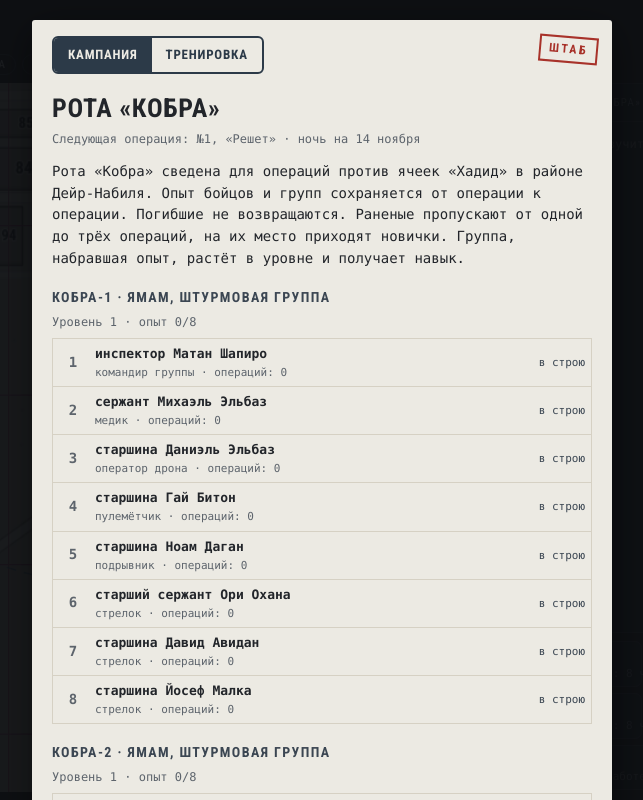
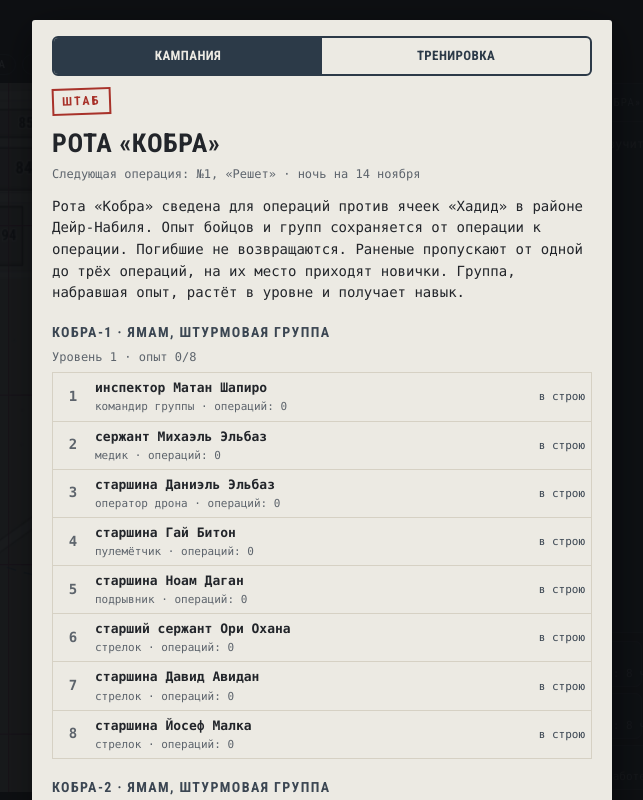
Before and after one commit to MoiseyIL/IsraelGame, a plain HTML site: page ru/index.html in a window 1280 px wide. Shown: the whole page, without its empty margins (318-961 px from the left). Drawn offline with Linux system fonts and the light colour scheme; a web font is replaced by a local one.

Commit message:
Вёрстка экранов штаба и приказа на телефоне с крупным шрифтом
Вкладки «Кампания / Тренировка» занимают всю ширину и переносят текст,
штамп стоит над заголовком и не наезжает на вкладки и заголовок,
код тренировки перенесён из заголовка в строку под ним.

Co-Authored-By: Claude Opus 5.5 <noreply@anthropic.com>
Claude-Session: https://claude.ai/code/session_01DAL1a4mNBHw1Dii3QRWrtg

```diff
--- a/ru/index.html
+++ b/ru/index.html
@@ -139,8 +139,11 @@ button:focus-visible{outline:2px solid var(--amber);outline-offset:2px}
 .hist{display:grid;gap:4px;font-size:12px}
 .hist div{display:grid;grid-template-columns:auto 1fr;gap:8px}
 .hist div span:last-child{color:#5d646c}
-#campDoc .tabs{display:flex;gap:0;margin:-6px 0 14px;border:2px solid #2c3a48;border-radius:6px;overflow:hidden;width:max-content;max-width:calc(100% - 110px)}
-#campDoc .tabs button{background:transparent;border:0;padding:7px 14px;font-family:var(--f-head);font-weight:700;letter-spacing:.06em;text-transform:uppercase;color:#2c3a48;font-size:13px}
+#campDoc .tabs{display:flex;gap:0;margin:-6px 0 12px;border:2px solid #2c3a48;border-radius:6px;overflow:hidden;width:100%;box-sizing:border-box}
+.doc .stamp{position:static!important;display:inline-block;margin:0 0 8px;transform:rotate(-2deg)!important}
+.doc h1{padding-left:0!important;padding-right:0!important}
+#campDoc .tabs button{flex:1 1 0;min-width:0;background:transparent;border:0;padding:8px 6px;font-family:var(--f-head);font-weight:700;letter-spacing:.03em;text-transform:uppercase;color:#2c3a48;font-size:13px;overflow-wrap:anywhere}
+#campDoc h1{padding-inline-end:0}
 #campDoc .tabs button.on{background:#2c3a48;color:var(--paper)}
 #campDoc h3{font-family:var(--f-head);font-size:13px;letter-spacing:.08em;text-transform:uppercase;margin:14px 0 6px;color:#5d646c}
 .trow{display:flex;flex-wrap:wrap;align-items:center;justify-content:space-between;gap:6px 10px;margin:6px 0}
@@ -150,12 +153,13 @@ button:focus-visible{outline:2px solid var(--amber);outline-offset:2px}
 .seg2 button.on{background:#2c3a48;color:var(--paper);border-color:#2c3a48}
 .code{display:flex;gap:6px;align-items:center}
 .code input{width:4.5em;font:inherit;font-size:16px;padding:5px 6px;border:1px solid #9aa3ab;border-radius:5px;text-align:center;background:#fff;color:var(--paper-ink)}
-.ratio{display:flex;align-items:center;gap:10px;margin:6px 0}
+.ratio{display:flex;flex-wrap:wrap;align-items:center;gap:6px 10px;margin:6px 0}
+.ratio .bar{min-width:140px}
 .ratio .bar{position:relative;flex:1;height:10px;background:#d6d1c4;border-radius:5px;overflow:hidden}
 .ratio .bar i{position:absolute;inset-block:0;inset-inline-start:0;display:block}
 .ratio .bar i.l0{background:#b3261e}.ratio .bar i.l1{background:#c98a1a}.ratio .bar i.l2{background:#3d7a3a}.ratio .bar i.l3{background:#2c5f8a}
 .ratio .bar b{position:absolute;inset-block:0;width:2px;background:#2b2b2b}
-.ratio span{font-weight:700;white-space:nowrap}
+.ratio span{font-weight:700}
 .chk{list-style:none;padding:0!important;margin:6px 0}
 .chk li.ok{color:#2d5a2a}.chk li.no{color:#8a1f17}.chk small{color:#5d646c}
 .tog{display:flex;gap:8px;align-items:center;margin:10px 0;font-weight:700}
@@ -785,7 +789,7 @@ function askResult(u,b){if(!S.civ[b]){say(u,HE?`צפע, כאן ${u.call}. במב
 // Kfir: a checkpoint stops armed men called out by the alarm
 const cpActive=()=>infs().filter(u=>u.cpOn&&['hold','incover','cover'].includes(u.st)&&u.men>2);
 
-function setBriefHead(){setBriefBody();if(S.train){const c=codeTxt(S.city.seed),dn=L2(DIFF[S.diff||0]);$('#bTitle').textContent=HE?`מבצע אימון · קוד ${c}`:`Тренировочная операция · код ${c}`;$('#bMeta').textContent=HE?`פלוגת «צפע» · קושי: ${dn} · תחילה 02:00 · שחר 05:30`:`Рота «Кобра» · сложность: ${dn} · начало 02:00 · рассвет 05:30`;$('#dTitle').textContent=HE?`סיכום אימון · קוד ${c}`:`Итоги тренировки · код ${c}`;return;}
+function setBriefHead(){setBriefBody();if(S.train){const c=codeTxt(S.city.seed),dn=L2(DIFF[S.diff||0]);$('#bTitle').textContent=HE?'מבצע אימון':'Тренировочная операция';$('#bMeta').textContent=HE?`קוד ${c} · פלוגת «צפע» · קושי: ${dn} · תחילה 02:00 · שחר 05:30`:`Код ${c} · рота «Кобра» · сложность: ${dn.toLowerCase()} · начало 02:00 · рассвет 05:30`;$('#dTitle').textContent=HE?`סיכום אימון · ${c}`:`Итоги тренировки · ${c}`;return;}
   const n=L2(S.opName||['Решет','רשת']);
   $('#bTitle').textContent=HE?`פקודת מבצע: «${n}»`:`Боевой приказ: операция «${n}»`;
   $('#bMeta').textContent=HE?`פלוגת «צפע» · מבצע מס׳ ${S.op||1} · ${opDate(S.day)} · תחילה 02:00 · שחר 05:30`:`Рота «Кобра» · операция №${S.op||1} · ${opDate(S.day)} · начало 02:00 · рассвет 05:30`;
```
Also changed, not shown: he/index.html (+9 -5 lines), src/game.html (+9 -5 lines).
